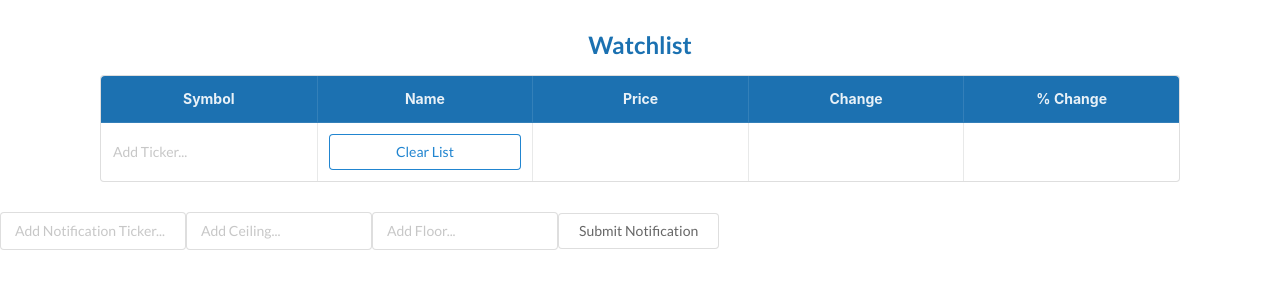
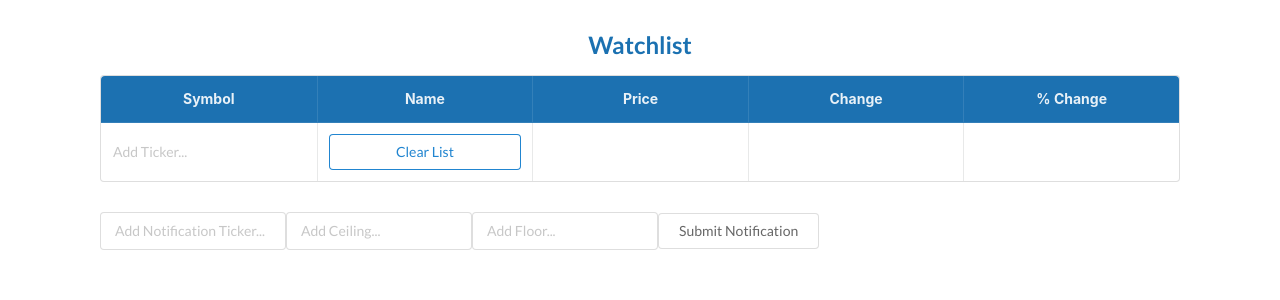
Before and after one commit to ShaylanDias/StockAssistant, a React (Create React App) app: page / in a window 1280 px wide. Shown: the top 300 px of the page. Built offline with nearby package versions, Linux system fonts and the light colour scheme.

Commit message:
Notification stuff prettified

```diff
--- a/src/Watchlist.js
+++ b/src/Watchlist.js
@@ -7,7 +7,7 @@ import {emptyRow} from './Data.js'
 const tableHeader = ["Symbol", "Name", "Price", "Change", "% Change"]
 var page
 
-const tableStyle = {
+const notificationInputStyle = {
     'marginTop': '30px',
     'marginLeft': '100px',
     'marginRight': '100px',
@@ -24,13 +24,13 @@ export default class Watchlist extends React.Component {
     inputBox = <div class="ui transparent fluid input"><input onKeyPress={this.handleWatchlistTickerInput} type="text" placeholder="Add Ticker..."/></div>
     inputRow = [this.inputBox, <button onClick = {this.clearStorage} class="ui basic blue fluid button">Clear List</button>, '', '', '']
     loadingInputRow = [this.inputBox, <button class="ui basic loading blue fluid button">Clear List</button>, '', '', '']
-    notificationTickerInput = <div style={{tableStyle}} onKeyPress={function(e) {this.notificationTicker = e.target.value.toUpperCase()}.bind(this)}  class="ui input"><input type="text" placeholder="Add Notification Ticker..."/></div>
-    notificationCeilingInput = <div style={{tableStyle}} onKeyPress={function(e) {this.ceilingInput = e.target.value}.bind(this)} class="ui input"><input type="text" placeholder="Add Ceiling..."/></div>
-    notificationFloorInput = <div style={{tableStyle}} onKeyPress={function(e) {this.flootInput = e.target.value}.bind(this)} class="ui input"><input type="text" placeholder="Add Floor..."/></div>
+    notificationTickerInput = <div onKeyPress={function(e) {this.notificationTicker = e.target.value.toUpperCase()}.bind(this)}  class="ui input"><input type="text" placeholder="Add Notification Ticker..."/></div>
+    notificationCeilingInput = <div onKeyPress={function(e) {this.ceilingInput = e.target.value}.bind(this)} class="ui input"><input type="text" placeholder="Add Ceiling..."/></div>
+    notificationFloorInput = <div onKeyPress={function(e) {this.flootInput = e.target.value}.bind(this)} class="ui input"><input type="text" placeholder="Add Floor..."/></div>
     submitNotification = <button onClick = {this.handleNotificationInput} class="ui basic button">Submit Notification</button>
 
     notificationInput =
-        <div styl={tableStyle}>
+        <div style={notificationInputStyle}>
             {this.notificationTickerInput}
             {this.notificationCeilingInput}
             {this.notificationFloorInput}
@@ -131,15 +131,15 @@ export default class Watchlist extends React.Component {
                             array.push(stored)
                             localStorage.setItem("notification", JSON.stringify(array))
                         }
-                        alert("Notification Added")
+                        alert("Notification Added.")
                     }
                     ).catch(err => {
                         console.log(err);
-                        alert("Failed to Add Notification")
+                        new Notification("Failed to Add Notification")
                     });
                 }).catch(err => {
                     console.log(err);
-                    alert("Failed to Add Notification")
+                    new Notification("Failed to Add Notification: Incorrect Symbol")
                 });
 
       }
```
